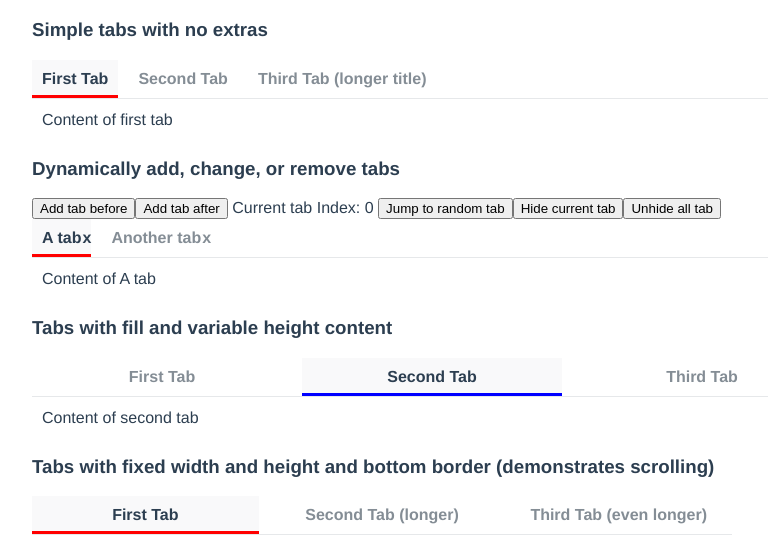
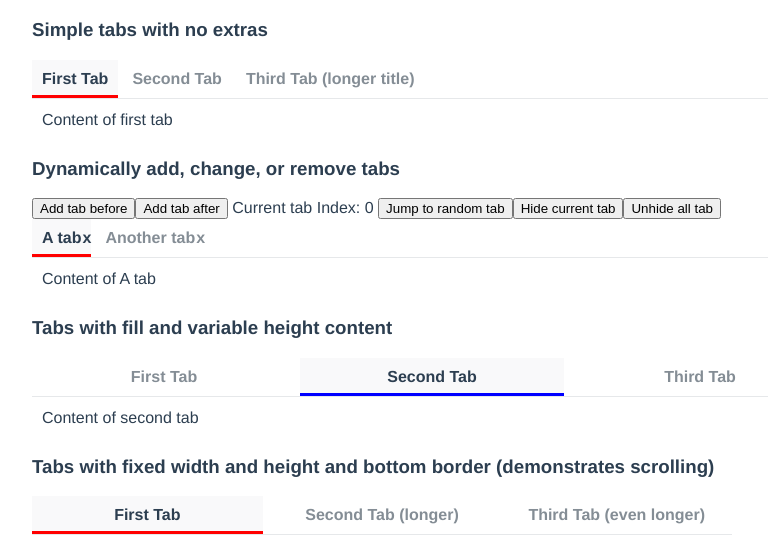
Before and after one commit to stefandesu/cocoda-vue-tabs, a Vue app: page / in a window 1280 px wide. Shown: the part 203-750 px from the top of the page, without its empty margins (208-976 px from the left). Built offline with nearby package versions, Linux system fonts and the light colour scheme; the HTML template or start-up script is replaced by a standard one.

Commit message:
Reduce space between tab headers

```diff
--- a/src/Tabs.vue
+++ b/src/Tabs.vue
@@ -221,7 +221,7 @@ export default {
 .cocoda-vue-tabs-header-item {
   box-sizing: content-box;
   position: relative;
-  margin: 0 5px;
+  margin: 0 2px;
   border-top: 3px solid transparent;
   font-weight: bold;
 }
```
